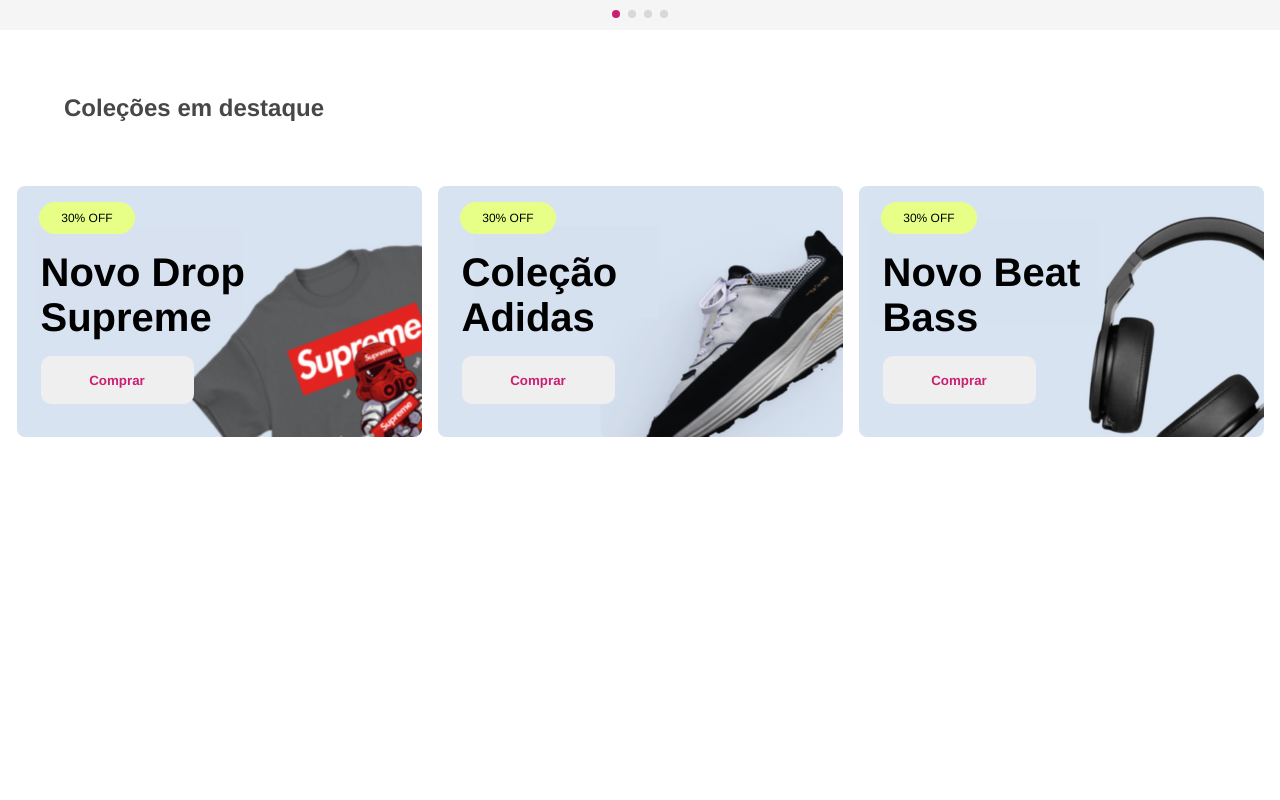
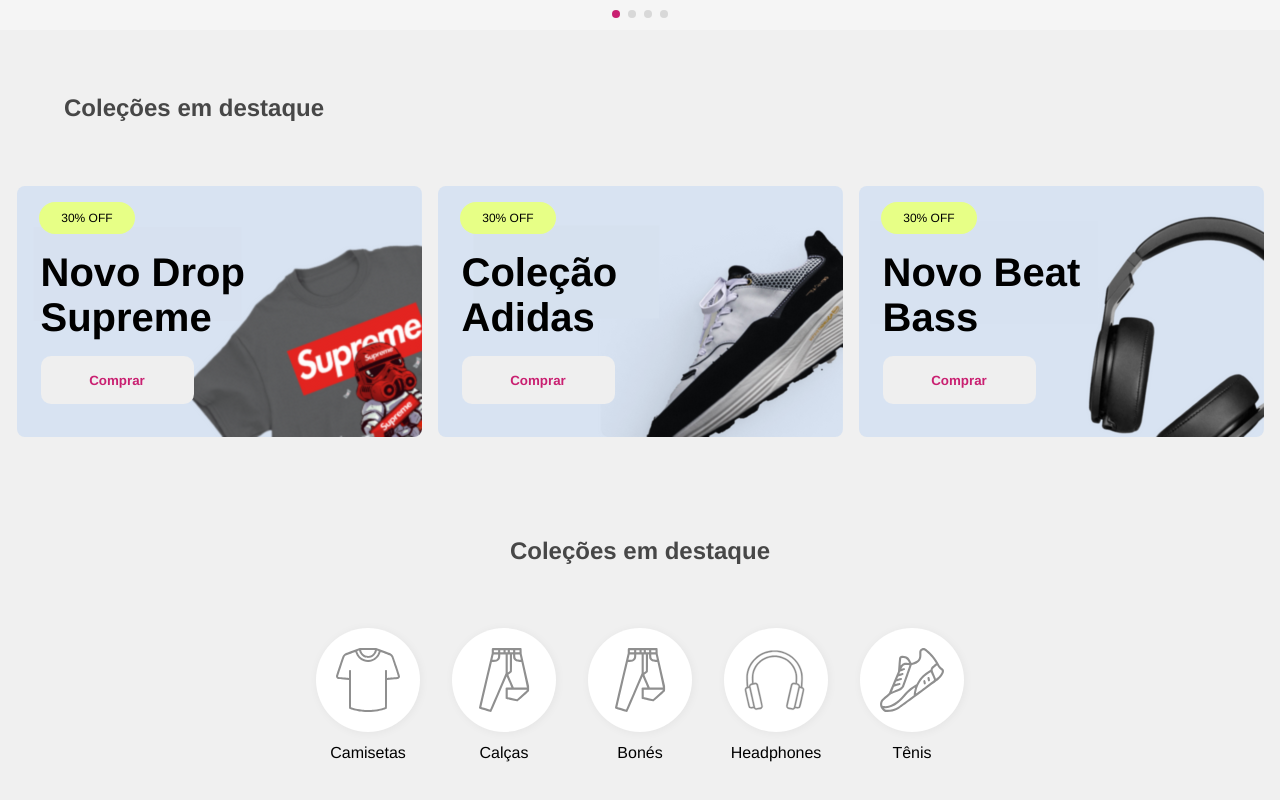
Before and after one commit to marcelocarvalho1/Digital-Store, a React (Vite) app: page / in a window 1280 px wide. Shown: the part 726-1526 px from the top of the page. Before the commit the page ends 1163 px from the top, so only its background shows below. Built offline with nearby package versions, Linux system fonts and the light colour scheme.

Commit message:
Adicionando estilo de fundo à página e criado componente Section com coleções em destaque.

```diff
--- a/src/App.css
+++ b/src/App.css
@@ -0,0 +1,5 @@
+/* colocar backgroud na pagina */
+body {
+  background-color: #f0f0f0;
+  -webkit-font-smoothing: antialiased;
+}
--- a/src/App.jsx
+++ b/src/App.jsx
@@ -1,6 +1,8 @@
+import './App.css'
 import { BrowserRouter as Router } from "react-router-dom";
 import { AppRoutes } from "./routes";
 // import { ProductViewPage } from "./Pages/ProductViewPage/ProductViewPage"
+
 function App() {
   return (
     <Router>
--- a/src/components/CardSection/CardSection.css
+++ b/src/components/CardSection/CardSection.css
@@ -10,6 +10,7 @@
   margin: 0;
   padding: 0;
   box-sizing: border-box;
+
 }
 
 .container-title-card {
@@ -69,14 +70,6 @@
   box-sizing: border-box;
 }
 
-.container-title-card {
-  font-size: 24px;
-  font-weight: 700;
-  color: #474747;
-  max-width: 1200px;
-  margin: 4rem 0 2rem 4rem;
-  text-align: left;
-}
 
 .container-collection {
   display: flex;
--- /dev/null
+++ b/src/components/Section/Section.css
@@ -0,0 +1,60 @@
+section {
+  margin: 0 auto;
+  margin-top: 5rem;
+  margin-bottom: 5rem;
+}
+
+section > h2 {
+  text-align: center;
+  font-size: 24px;
+  margin: 100px 0px 40px 0px;
+
+  color: #474747;
+}
+
+section > .main {
+  display: flex;
+  justify-content: center;
+  align-items: center;
+  width: 712px;
+  height: 180px;
+  gap: 2rem;
+  margin: 0 auto;
+}
+
+section > .main > .f {
+  display: flex;
+  flex-direction: column;
+  justify-content: center;
+  align-items: center;
+  gap: 0.7rem;
+}
+
+section > .main > .f > picture {
+  background-color: #fff;
+  width: 104px;
+  height: 104px;
+  padding: 20px;
+  border-radius: 150px;
+  box-shadow: 1px 1px 10px rgba(0, 0, 0, 0.05);
+}
+
+section > .main > .f > picture > img {
+  width: 64px;
+  height: 64px;
+}
+
+/* .f img {
+    transition: color 2s ease;
+    transition: opacity 0.3s ease;
+} */
+/*
+.f img:hover {
+     color: red;
+    filter: hue-rotate(120deg);
+} */
+
+.f picture img:hover {
+  filter: invert(50%) sepia(90%) saturate(7000%) hue-rotate(319deg)
+    brightness(78%) contrast(97%);
+}
--- /dev/null
+++ b/src/components/Section/index.jsx
@@ -0,0 +1,53 @@
+import Camiseta from "../../assets/tshirt.svg";
+import Calca from "../../assets/pants.svg";
+import Bone from "../../assets/pants.svg";
+import Headphone from "../../assets/headphones.svg";
+import Tenis from "../../assets/sneakers.svg";
+
+import "./Section.css";
+
+export function Section() {
+  return (
+    <>
+      <div className="color-bg">
+        <section className="color">
+          <h2>Coleções em destaque</h2>
+          <div className="main">
+            <div className="f">
+              <picture>
+                <img src={Camiseta} alt="Camiseta" />
+              </picture>
+              <p>Camisetas</p>
+            </div>
+            <div className="f">
+              <picture>
+                <img src={Calca} alt="Calça" />
+              </picture>
+              <p>Calças</p>
+            </div>
+            <div className="f">
+              <picture>
+                <img src={Bone} alt="Boné" />
+              </picture>
+              <p>Bonés</p>
+            </div>
+            <div className="f">
+              <picture>
+                <img src={Headphone} alt="Headphone" />
+              </picture>
+              <p>Headphones</p>
+            </div>
+            <div className="f">
+              <picture>
+                <img src={Tenis} alt="Tenis" />
+              </picture>
+              <p>Tênis</p>
+            </div>
+          </div>
+        </section>
+      </div>
+    </>
+  );
+}
+
+export default Section;
--- a/src/pages/HomePage/index.jsx
+++ b/src/pages/HomePage/index.jsx
@@ -1,6 +1,6 @@
 import { Carousel } from "../../components/Caroussel"
 import { CardSection } from "../../components/CardSection"
-// import { Section } from "../../Components/Section/Section"
+import { Section } from "../../components/Section"
 // import { ProductCard } from "../../Components/ProductCard/ProductCard"
 // import { SectionOfert } from "../../Components/SectionOfert/SectionOfert"
 import Layout from "../Layout";
@@ -12,8 +12,8 @@
             <Layout>
                 <Carousel />
                 <CardSection/>
-                {/* <Section />
-                <ProductCard />
+                <Section />
+                {/* <ProductCard />
                 <SectionOfert />  */}
             </Layout>
         </>
```
